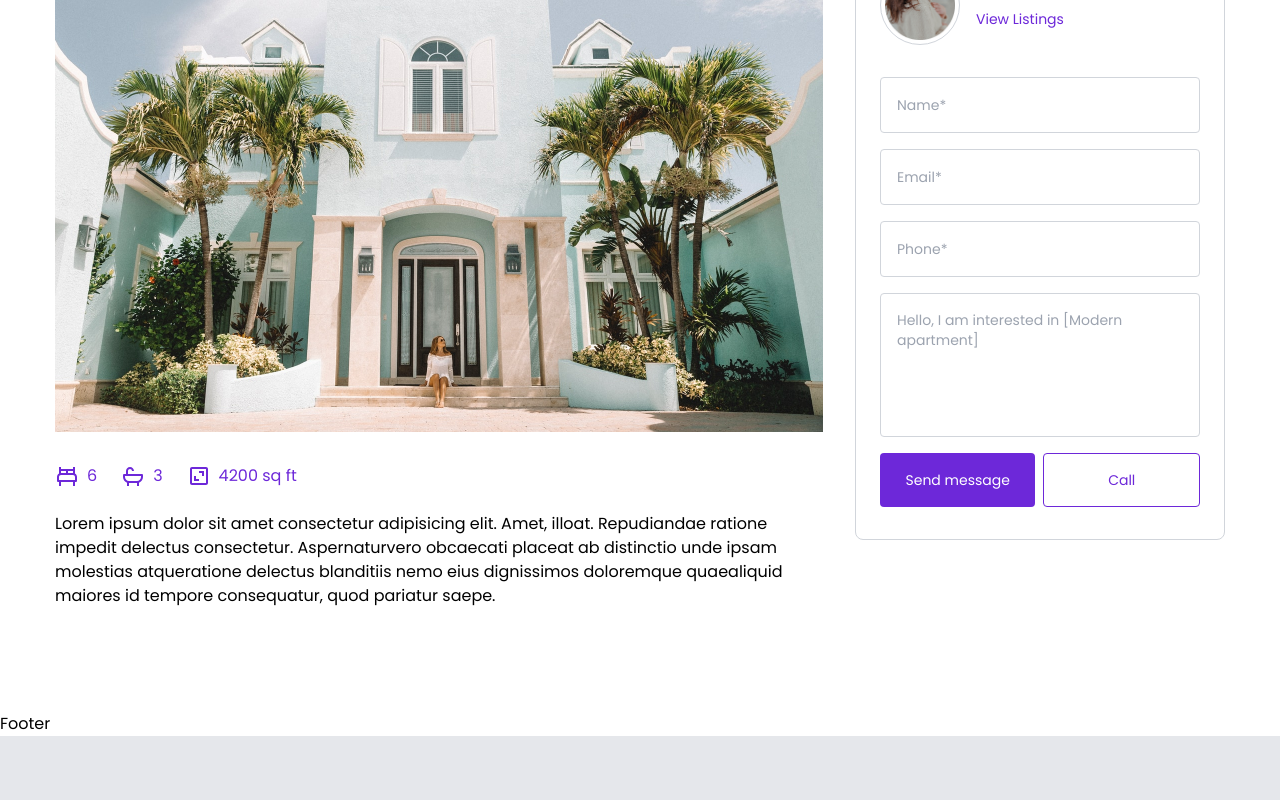
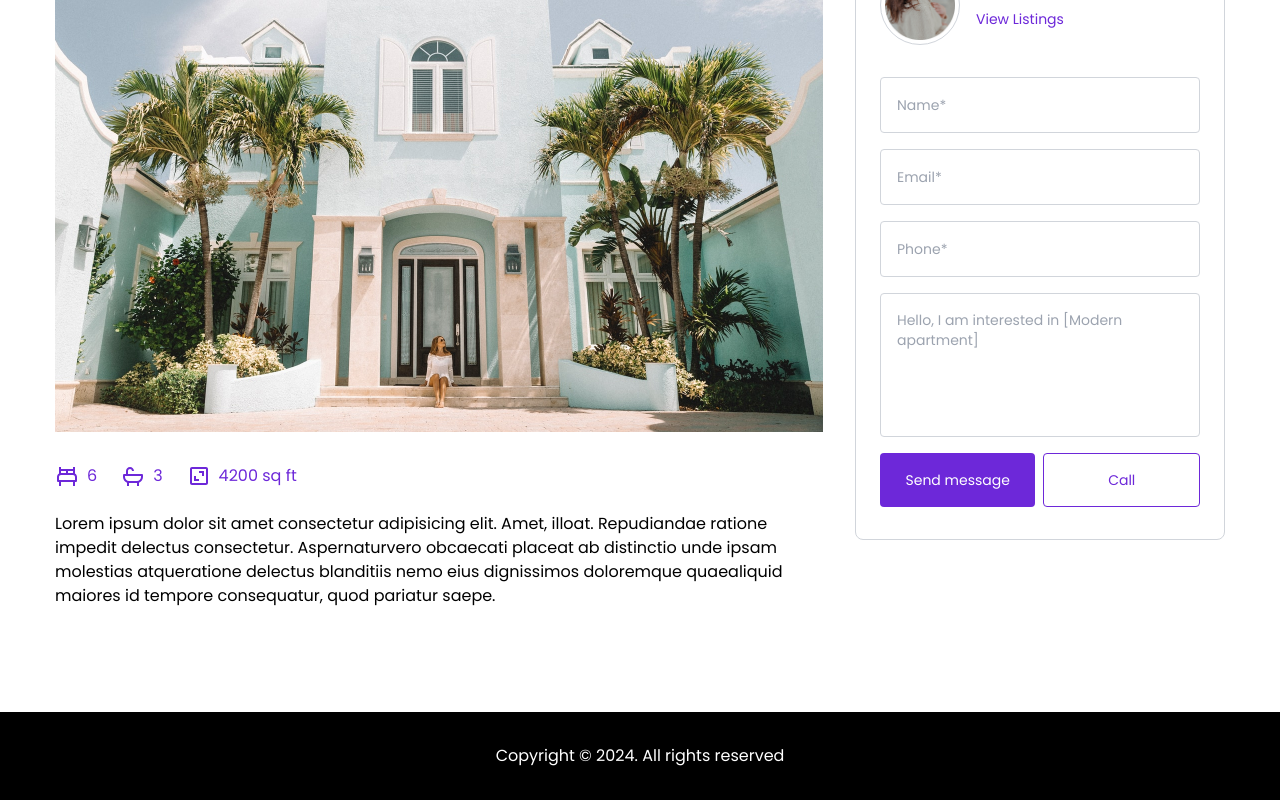
Before and after one commit to sasa-potezica/real-estate, a React (Create React App) app: page /property/1 in a window 1280 px wide. Shown: the part 289-1089 px from the top of the page. Before the commit the page ends 1025 px from the top, so only its background shows below. Built offline with nearby package versions, Linux system fonts and the light colour scheme.

Commit message:
Design footer with basic layout

```diff
--- a/src/App.js
+++ b/src/App.js
@@ -7,7 +7,7 @@
 
 const App = () => {
   return (
-    <div className="max-w-[1440px] max-auto bg-white">
+    <div className="max-w-[1440px] mx-auto bg-white">
       <Header />
       <Routes>
         <Route path="/" element={<Home />} />
--- a/src/components/Footer.js
+++ b/src/components/Footer.js
@@ -1,7 +1,14 @@
-import React from 'react';
+import React from "react";
 
 const Footer = () => {
-  return <div>Footer</div>;
+  const currentYear = new Date().getFullYear();
+  return (
+    <footer className="bg-black py-8 text-center text-white">
+      <div className="container mx-auto">
+        Copyright &copy; {currentYear}. All rights reserved
+      </div>
+    </footer>
+  );
 };
 
 export default Footer;
```
